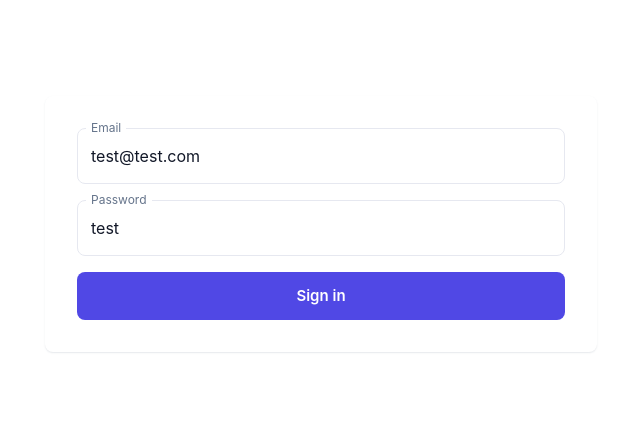
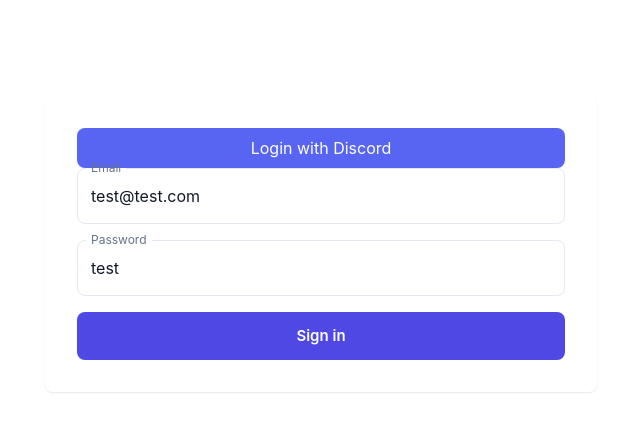
Before and after one commit to idebeijer/roc-proj-aws, a React (Vite) app: page /login in a window 1280 px wide. Shown: the top 432 px of the page, without its empty margins (319-959 px from the left). Built offline with nearby package versions, Linux system fonts and the light colour scheme.

Commit message:
Add discord login button

```diff
--- a/src/App.jsx
+++ b/src/App.jsx
@@ -1,6 +1,6 @@
 import { GlobalStyles, ThemeProvider } from "@mui/material";
 import { SnackbarProvider } from "notistack";
-import { Route, Routes } from "react-router-dom";
+import { Navigate, Route, Routes } from "react-router-dom";
 import { Home } from "./views/Home";
 import { theme } from "./theme/index";
 import { Register } from "./views/auth/Register";
@@ -22,8 +22,9 @@
         />
         <Routes>
           <Route path="/">
-            <Route index element={<Register />} />
+            <Route index element={<Navigate to="/login" />} />
             <Route path="login" element={<Login />} />
+            <Route path="register" element={<Register />} />
 
             <Route element={<PersistLogin />}>
               <Route element={<RequireAuth />}>
--- a/src/components/BackdropLoader.jsx
+++ b/src/components/BackdropLoader.jsx
@@ -4,13 +4,6 @@
 export const BackdropLoader = () => {
   return (
     <div>
-      <CircularProgress color="inherit" />
-    </div>
-  );
-};
-
-{
-  /* <div>
       <Backdrop
         sx={{
           color: "#000000",
@@ -20,5 +13,6 @@
       >
         <CircularProgress color="inherit" />
       </Backdrop>
-</div> */
-}
+    </div>
+  );
+};
--- /dev/null
+++ b/src/components/auth/LoginDiscord.jsx
@@ -0,0 +1,15 @@
+import { Button, Typography } from "@mui/material";
+import React from "react";
+import { API_ENDPOINT } from "@/config";
+
+export const LoginDiscord = () => {
+  const from = location.state?.from.pathname || "/profile";
+  const encodedRedirect = encodeURIComponent(window.location.origin + from);
+  const redirectUri = `${API_ENDPOINT}/oauth/discord/strict?redirect=${encodedRedirect}`;
+
+  return (
+    <Button variant="contained" sx={{ backgroundColor: "#5865F2" }} href={redirectUri} fullWidth>
+      <Typography>Login with Discord</Typography>
+    </Button>
+  );
+};
--- a/src/views/auth/Login.jsx
+++ b/src/views/auth/Login.jsx
@@ -9,6 +9,7 @@
 import { axiosInstance } from "../../services/axios.service";
 import useAuth from "../../hooks/useAuth";
 import { Link, useNavigate, useLocation } from "react-router-dom";
+import { LoginDiscord } from "@/components/auth/LoginDiscord";
 
 export const Login = () => {
   const { setAuth } = useAuth();
@@ -55,6 +56,7 @@
     <>
       <Container maxWidth="sm" sx={{ mt: 12 }}>
         <Paper sx={{ p: 4 }}>
+          <LoginDiscord />
           <form onSubmit={formik.handleSubmit}>
             <Box sx={{ display: "flex", flexDirection: "column", gap: 2 }}>
               <TextField
```
Lines whose indentation alone changed are shown as unchanged.
